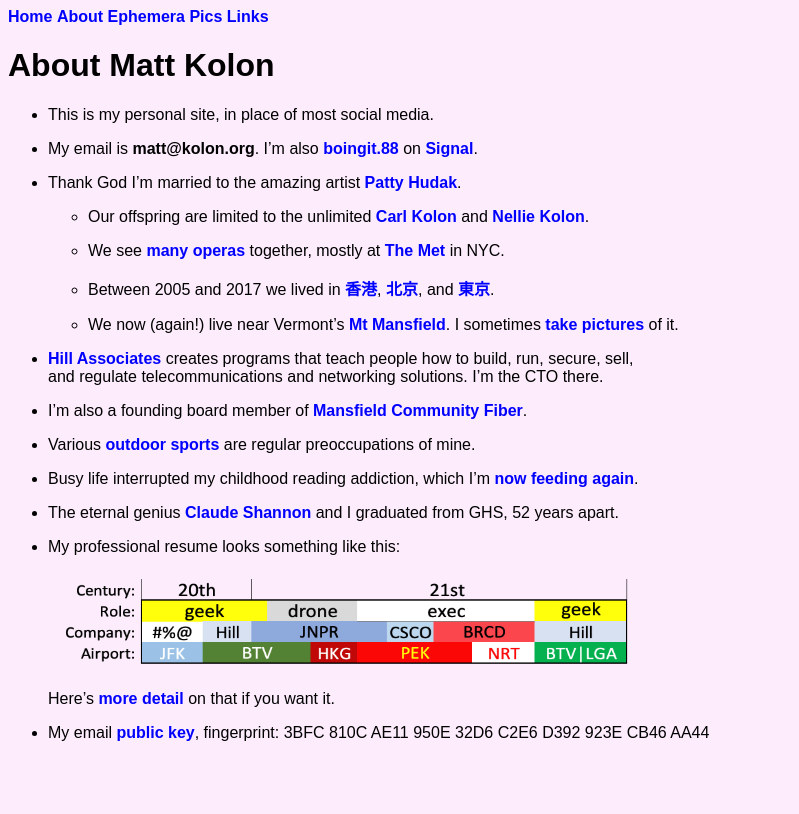
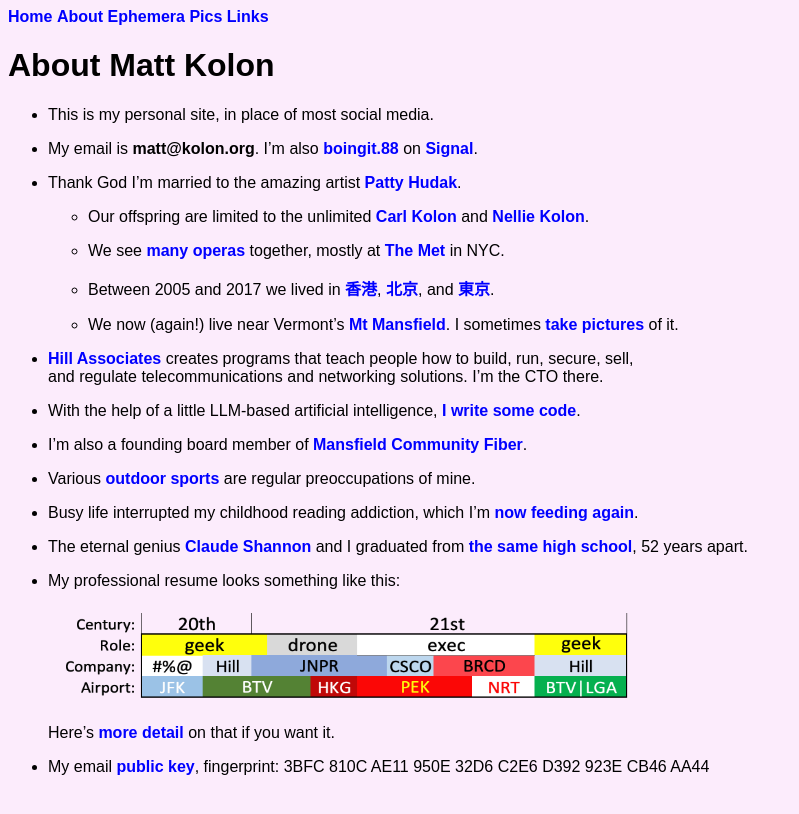
Before and after one commit to mkolon/mattkolon.com, a Jekyll site: the page built from about.md, in a window 1280 px wide. Shown: the top 814 px of the page, without its empty margins (0-799 px from the left). Built offline with Jekyll 4.4.1, drawn with Linux system fonts in a browser that asks for light colours.

Commit message:
Typos again

```diff
--- a/about.md
+++ b/about.md
@@ -22,13 +22,15 @@
 
 - [**Hill Associates**](https://www.hillvt.com/){:target="_blank"} creates programs that teach people how to build, run, secure, sell,<br>and regulate telecommunications and networking solutions. I'm the CTO there.
 
-- I'm also a founding board member of [Mansfield Community Fiber](https://www.mcfibervt.com/){:target="_blank"}.
+- With the help of a little LLM-based artificial intelligence, [I write some code](https://github.com/mkolon).
+
+- I'm also a founding board member of [**Mansfield Community Fiber**](https://www.mcfibervt.com/){:target="_blank"}.
 
 - Various [**outdoor sports**](https://www.strava.com/athletes/25264732){:target="_blank"} are regular preoccupations of mine.
 
 - Busy life interrupted my childhood reading addiction, which I'm [**now feeding again**](https://bit.ly/3Zstavx){:target="_blank"}.
 
-- The eternal genius [**Claude Shannon**](https://en.wikipedia.org/wiki/Claude_Shannon) and I graduated from GHS, 52 years apart.
+- The eternal genius [**Claude Shannon**](https://en.wikipedia.org/wiki/Claude_Shannon) and I graduated from [the same high school](https://ghs.gaylordschools.com/), 52 years apart.
 
 - My professional resume looks something like this:<br>
 <img src="/assets/paths.png" alt="Paths" height="130" width="650"> <br>
```
